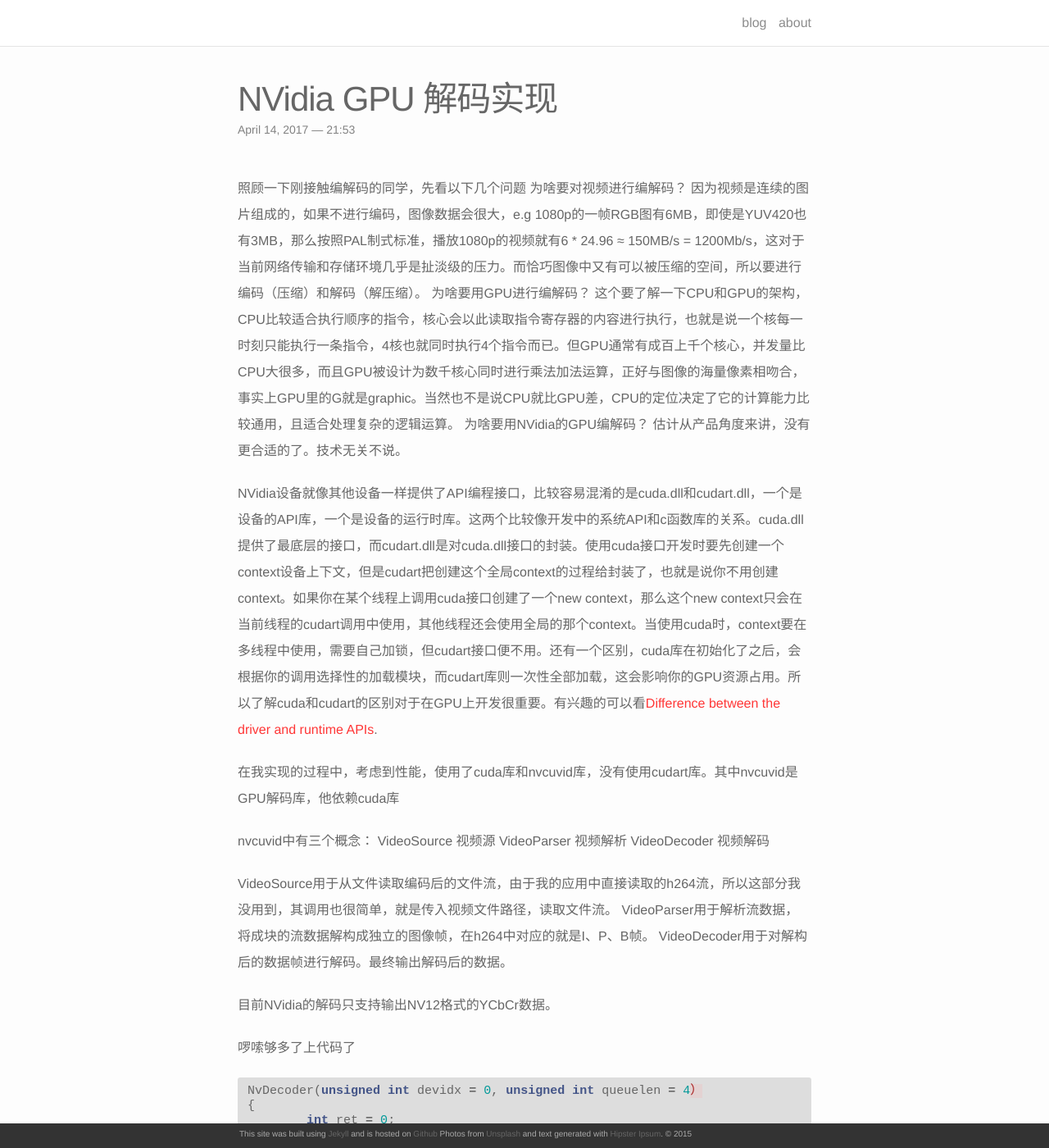
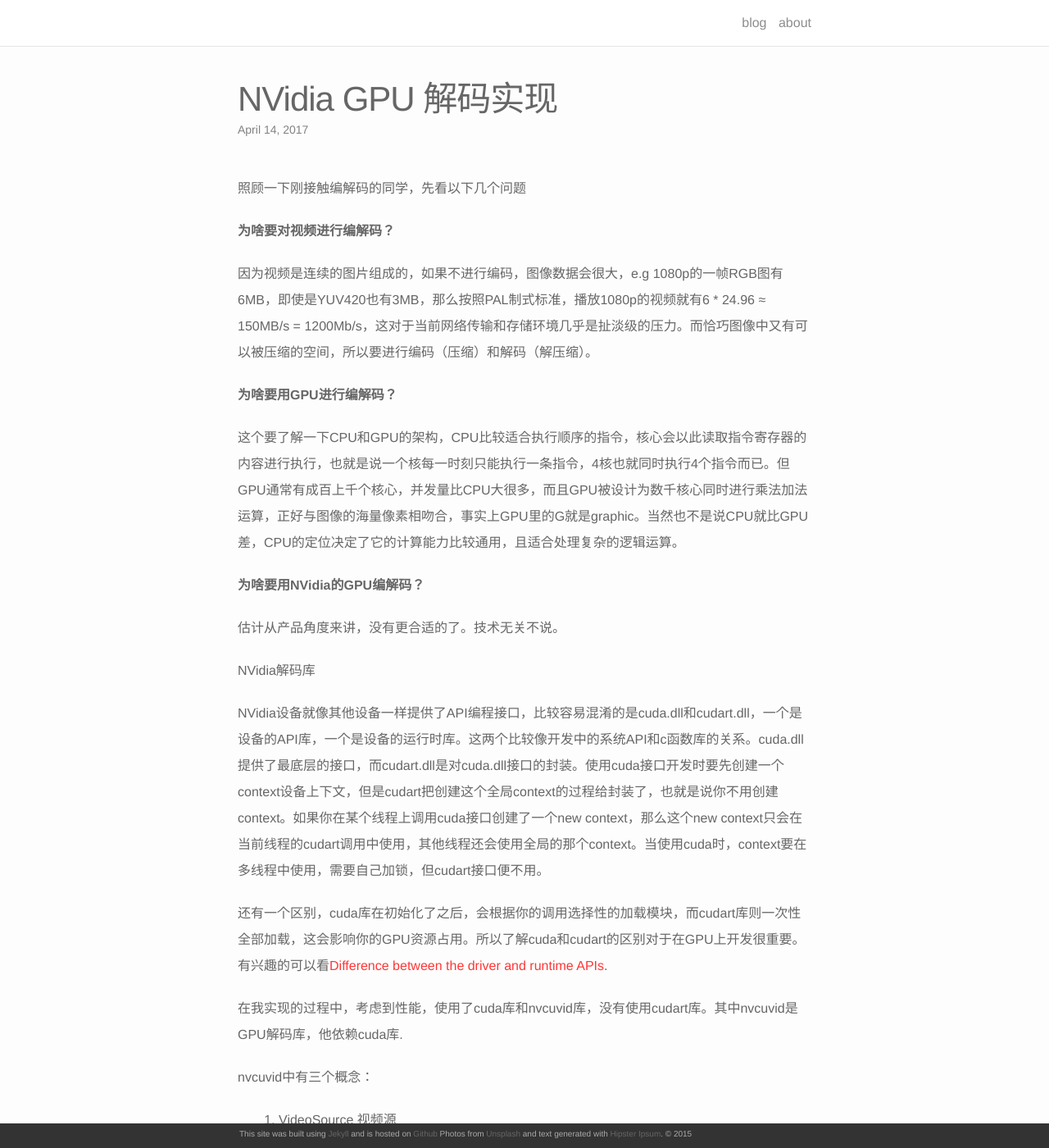
Before and after one commit to bournex/bournex.github.io, a Jekyll site: the page built from _posts/2017-04-14-title.markdown, in a window 1280 px wide and 1400 px high. Shown: the whole window at 82% size. Built offline with Jekyll 4.4.1, drawn with Linux system fonts in a browser that asks for light colours; nearby versions of some CDN libraries; some of the changed text lies outside the part shown.

Commit message:
[chg] modify format [chg] hide HHMMSS time detail

```diff
--- a/_layouts/post.html
+++ b/_layouts/post.html
@@ -5,7 +5,7 @@ layout: default
 
   <header class="post-header">
     <h1 class="post-title">{{ page.title }}</h1>
-    <p class="post-meta">{{ page.date | date: "%B %-d, %Y — %H:%M" }}{% if page.author %} • {{ page.author }}{% endif %}{% if page.meta %} • {{ page.meta }}{% endif %}</p>
+    <p class="post-meta">{{ page.date | date: "%B %-d, %Y" }}{% if page.author %} • {{ page.author }}{% endif %}{% if page.meta %} • {{ page.meta }}{% endif %}</p>
   </header>
 
   <article class="post-content">
--- a/_posts/2017-04-14-title.markdown
+++ b/_posts/2017-04-14-title.markdown
@@ -1,31 +1,41 @@
 ---
 layout: post
 title: NVidia GPU 解码实现
-date: 2017-04-14 21:53:08
 description: nvidia cuda/nvcuvid codec implement
 ---
 >
 
 照顾一下刚接触编解码的同学，先看以下几个问题
-为啥要对视频进行编解码？
+
+**为啥要对视频进行编解码？**
+
 因为视频是连续的图片组成的，如果不进行编码，图像数据会很大，e.g 1080p的一帧RGB图有6MB，即使是YUV420也有3MB，那么按照PAL制式标准，播放1080p的视频就有6 * 24.96 ≈ 150MB/s = 1200Mb/s，这对于当前网络传输和存储环境几乎是扯淡级的压力。而恰巧图像中又有可以被压缩的空间，所以要进行编码（压缩）和解码（解压缩）。
-为啥要用GPU进行编解码？
+
+**为啥要用GPU进行编解码？**
+
 这个要了解一下CPU和GPU的架构，CPU比较适合执行顺序的指令，核心会以此读取指令寄存器的内容进行执行，也就是说一个核每一时刻只能执行一条指令，4核也就同时执行4个指令而已。但GPU通常有成百上千个核心，并发量比CPU大很多，而且GPU被设计为数千核心同时进行乘法加法运算，正好与图像的海量像素相吻合，事实上GPU里的G就是graphic。当然也不是说CPU就比GPU差，CPU的定位决定了它的计算能力比较通用，且适合处理复杂的逻辑运算。
-为啥要用NVidia的GPU编解码？
+
+**为啥要用NVidia的GPU编解码？**
+
 估计从产品角度来讲，没有更合适的了。技术无关不说。
 
-NVidia设备就像其他设备一样提供了API编程接口，比较容易混淆的是cuda.dll和cudart.dll，一个是设备的API库，一个是设备的运行时库。这两个比较像开发中的系统API和c函数库的关系。cuda.dll提供了最底层的接口，而cudart.dll是对cuda.dll接口的封装。使用cuda接口开发时要先创建一个context设备上下文，但是cudart把创建这个全局context的过程给封装了，也就是说你不用创建context。如果你在某个线程上调用cuda接口创建了一个new context，那么这个new context只会在当前线程的cudart调用中使用，其他线程还会使用全局的那个context。当使用cuda时，context要在多线程中使用，需要自己加锁，但cudart接口便不用。还有一个区别，cuda库在初始化了之后，会根据你的调用选择性的加载模块，而cudart库则一次性全部加载，这会影响你的GPU资源占用。所以了解cuda和cudart的区别对于在GPU上开发很重要。有兴趣的可以看[Difference between the driver and runtime APIs](https://docs.nvidia.com/cuda/cuda-runtime-api/driver-vs-runtime-api.html#driver-vs-runtime-api).
+NVidia解码库
 
-在我实现的过程中，考虑到性能，使用了cuda库和nvcuvid库，没有使用cudart库。其中nvcuvid是GPU解码库，他依赖cuda库
+
+NVidia设备就像其他设备一样提供了API编程接口，比较容易混淆的是cuda.dll和cudart.dll，一个是设备的API库，一个是设备的运行时库。这两个比较像开发中的系统API和c函数库的关系。cuda.dll提供了最底层的接口，而cudart.dll是对cuda.dll接口的封装。使用cuda接口开发时要先创建一个context设备上下文，但是cudart把创建这个全局context的过程给封装了，也就是说你不用创建context。如果你在某个线程上调用cuda接口创建了一个new context，那么这个new context只会在当前线程的cudart调用中使用，其他线程还会使用全局的那个context。当使用cuda时，context要在多线程中使用，需要自己加锁，但cudart接口便不用。
+
+还有一个区别，cuda库在初始化了之后，会根据你的调用选择性的加载模块，而cudart库则一次性全部加载，这会影响你的GPU资源占用。所以了解cuda和cudart的区别对于在GPU上开发很重要。有兴趣的可以看[Difference between the driver and runtime APIs](https://docs.nvidia.com/cuda/cuda-runtime-api/driver-vs-runtime-api.html#driver-vs-runtime-api).
+
+在我实现的过程中，考虑到性能，使用了cuda库和nvcuvid库，没有使用cudart库。其中nvcuvid是GPU解码库，他依赖cuda库.
 
 nvcuvid中有三个概念：
-VideoSource		视频源
-VideoParser		视频解析
-VideoDecoder	视频解码
+1. VideoSource		视频源
+2. VideoParser		视频解析
+3. VideoDecoder		视频解码
 
 VideoSource用于从文件读取编码后的文件流，由于我的应用中直接读取的h264流，所以这部分我没用到，其调用也很简单，就是传入视频文件路径，读取文件流。
 VideoParser用于解析流数据，将成块的流数据解构成独立的图像帧，在h264中对应的就是I、P、B帧。
-VideoDecoder用于对解构后的数据帧进行解码。最终输出解码后的数据。
+VideoDecoder用于对解构后的数据帧进行解码。最终输出解码后的NV12数据。
 
 目前NVidia的解码只支持输出NV12格式的YCbCr数据。
 
@@ -83,8 +93,14 @@ NvDecoder(unsigned int devidx = 0, unsigned int queuelen = 4）
 
 NvDecoder是我封装的解码类，在构造函数的第一个参数是GPU卡的序号，这个可以从系统设备管理器中获取到，从0开始。第二个参数是队列的长度，后面会用到。
 首先对cuda库进行了初始化，然后创建了一个context和context的同步锁。最后创建了一个VideoParser。创建Parser这里有几个参数比较关键。
-videoParserParameters.CodecType	是解码器类型，我的模块只需要解码H264，实际上支持的解码种类还有很多，见nvcuvid头文件。
-videoParserParameters.ulMaxNumDecodeSurfaces 这个是缓存的流数据数量，我的理解是解构后的帧数，该参数不影响显存占用。
+
+
+**videoParserParameters.CodecType**
+是解码器类型，我的模块只需要解码H264，实际上支持的解码种类还有很多，见nvcuvid头文件。
+
+**videoParserParameters.ulMaxNumDecodeSurfaces**
+这个是缓存的流数据数量，我的理解是解构后的帧数，该参数不影响显存占用。
+
 最后的三个回调函数分别是图像序列回调（sequence）、图像解构回调（decode）和图像解码后回调（display），后面的代码会看到。
 
 {% highlight c++ %}
@@ -157,12 +173,23 @@ int HandleVideoSequence(CUVIDEOFORMAT *pVideoFormat)
 {% endhighlight %}
 
 sequence回调只有当第一帧输入或输入的流数据发生变化时才会被调用，比如输入的1080p视频解码完了，没有销毁Nvdecoder，又输入了一个720p的视频，此时sequence就又会被调用。当sequence需要创建（或重新创建）VideoDecoder。decoder的参数比较多，挑关键的说一下：
-videoDecodeCreateInfo.OutputFormat 由于NVidia只支持输入NV12，所以这里只能赋值为cudaVideoSurfaceFormat_NV12
-videoDecodeCreateInfo.DeinterlaceMode 现在的数字相机，多数都进行了逐行扫描，所以这个比较无所谓。关心的朋友可以看看枚举定义
-videoDecodeCreateInfo.ulNumOutputSurfaces 这个是你可以在display回调中锁定的帧数，如果拿到NV12数据后要做缓存队列，这个至少要大于你的队列长度。
-videoDecodeCreateInfo.ulCreationFlags 我赋值了cudaVideoCreate_PreferCUVID，意思是使用cuvid专用硬解码器解码，也可以选择使用cuda核解码。
-videoDecodeCreateInfo.ulNumDecodeSurfaces 解码器内部用于倒腾数据的NV12队列长度，这个一定要比ulNumOutputSurfaces长，不然解码数据你一帧也取不出来。
-最后的注释说明了ulNumOutputSurfaces和ulNumDecodeSurfaces的关系，请无视渣英语。
+
+**videoDecodeCreateInfo.OutputFormat**
+由于NVidia只支持输入NV12，所以这里只能赋值为cudaVideoSurfaceFormat_NV12
+
+**videoDecodeCreateInfo.DeinterlaceMode**
+现在的数字相机，多数都进行了逐行扫描，所以这个比较无所谓。关心的朋友可以看看枚举定义
+
+**videoDecodeCreateInfo.ulNumOutputSurfaces**
+这个是你可以在display回调中锁定的帧数，如果拿到NV12数据后要做缓存队列，这个至少要大于你的队列长度。
+
+**videoDecodeCreateInfo.ulCreationFlags**
+我赋值了cudaVideoCreate_PreferCUVID，意思是使用cuvid专用硬解码器解码，也可以选择使用cuda核解码。
+
+**videoDecodeCreateInfo.ulNumDecodeSurfaces**
+解码器内部用于倒腾数据的NV12队列长度，这个一定要比ulNumOutputSurfaces长，不然解码数据你一帧也取不出来。
+
+长注释说明了ulNumOutputSurfaces和ulNumDecodeSurfaces的关系，请无视渣英语。
 
 最后就是对解码数据的处理代码了。
 
```
